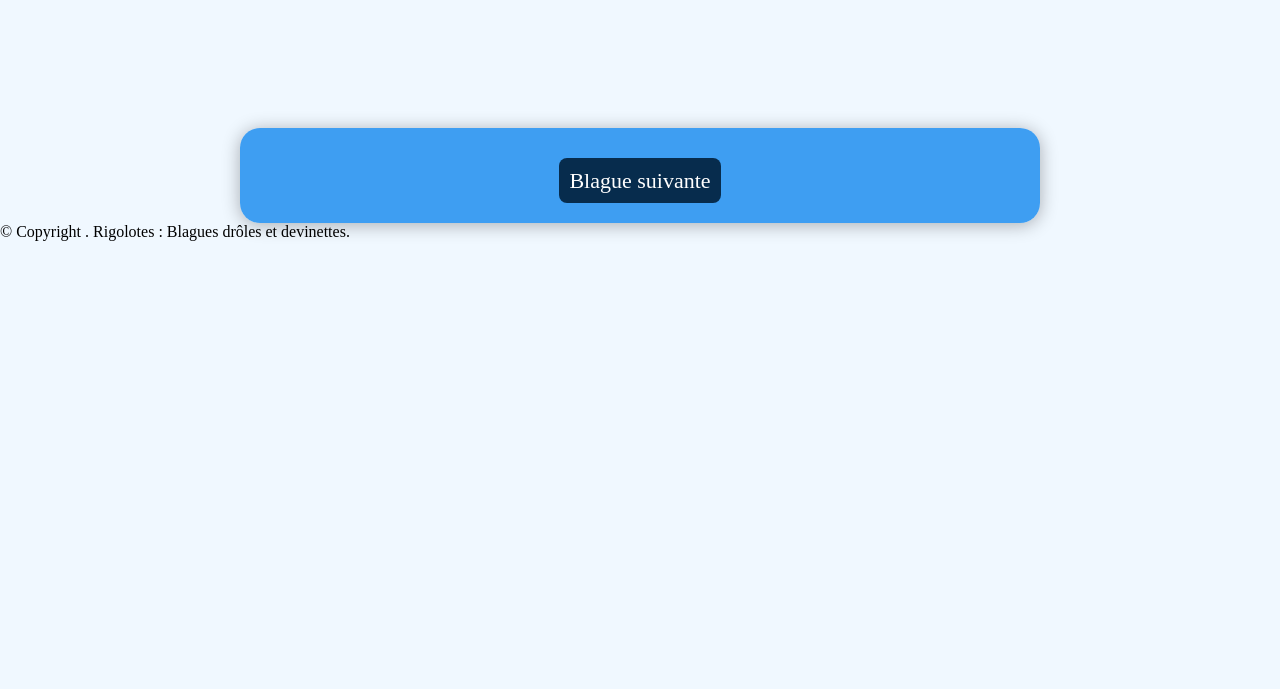
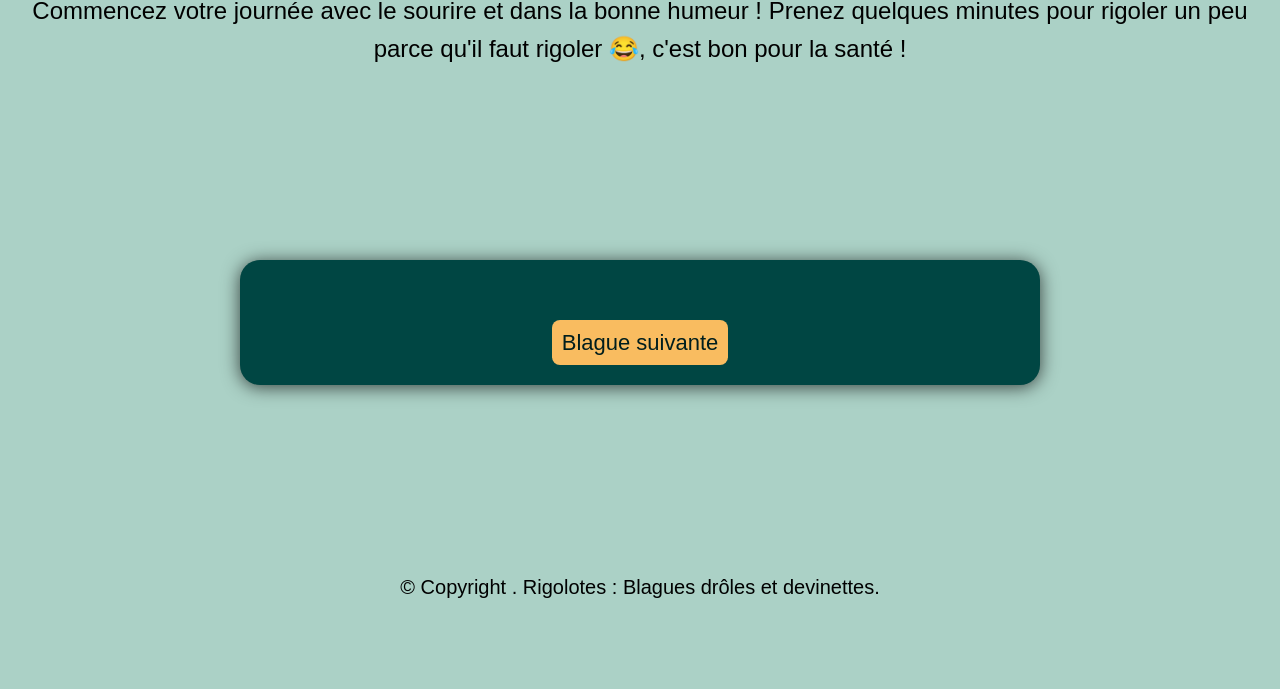
Before and after one commit to aperbet56/random_jokes, a plain HTML site: page index.html in a window 1280 px wide. Shown: the part 151-840 px from the top of the page. After the commit the page ends 800 px from the top, so only its background shows below. Drawn offline with Linux system fonts and the light colour scheme; no server answers; a web font is replaced by a local one.

Commit message:
Amélioration du style + ajout de commentaires css + stylisation du footer

```diff
--- a/style.css
+++ b/style.css
@@ -1,3 +1,7 @@
+/**** Importtaion de la police ****/
+
+@import url('https://fonts.googleapis.com/css2?family=Zalando+Sans+SemiExpanded:ital,wght@0,200..900;1,200..900&display=swap');
+
 /**** Reset ****/
 * {
   margin: 0;
@@ -5,44 +9,86 @@
   box-sizing: border-box;
 }
 
-/**** Style général de la page ****/
+button {
+  border: none;
+  outline: none;
+  font-family: "Zalando Sans SemiExpanded", sans-serif;
+}
+
+/**** body ****/
+
 body {
+  width: 100%;
   min-height: 100vh;
-    background-color: aliceblue;
+  display: flex;
+  flex-direction: column;
+  background-color: #abd1c6;
+  font-family: "Zalando Sans SemiExpanded", sans-serif;
 }
-  header {
+
+/**** header et footer ****/
+
+header,
+footer {
   display: flex;
   justify-content: center;
-    margin-top: 40px;
+  align-items: center;
+  padding: 50px 15px;
+}
+
+/**** header ****/
+
+header {
+  flex-direction: column;
 }
 
 h1 {
   font-size: 30px;
   font-weight: bold;
+  color: #001e1d;
+  margin-bottom: 20px;
+  margin-top: 0;
 }
 
+h1,
+header p {
+  text-align: center;
+}
+
+header p {
+  font-size: 24px;
+  line-height: 1.6;
+}
+
+/**** main ****/
+
 main {
+  display: flex;
+  justify-content: center;
+  align-items: center;
+  flex-grow: 1;
   min-height: 92%;
-   margin-top: 130px;
 }
+
+/**** section ****/
 
 .jokes__app {
   display: flex;
   flex-direction: column;
   justify-content: center;
   align-items: center;
-    margin: 0 auto;
-    font-size: 20px;
-    line-height: 32px;
-    text-align: justify;
   width: 70%;
   min-width: 400px;
   max-width: 800px;
-    background-color: rgba(56, 155, 242, 0.96);
+  margin: 0 auto;
   border-radius: 20px;
   padding: 20px 40px;
-    box-shadow: 0 2px 18px rgba(0, 0, 0, 0.307);
-    cursor: pointer;
+  font-size: 20px;
+  line-height: 1.6;
+  text-align: justify;
+  background-color: #004643;
+  color: #fffffe;
+  box-shadow: 0 2px 18px rgba(0, 0, 0, 0.69);
   transition: all 0.2s ease-in-out;
 }
 
@@ -54,21 +100,43 @@ body {
   font-size: 22px;
 }
 
+h2,
+#content__joke {
+  margin-bottom: 15px;
+}
+
+#content__joke {
+  color: #e8e4e6;
+}
+
 .btn {
   margin-top: 10px;
   font-size: 22px;
   padding: 10px;
   border-radius: 8px;
-    border: none;
-    outline : none;
-    background-color: rgb(7, 44, 77);
-    color: #ffffff;
+  background-color: #f9bc60;
+  color: #001e1d;
+  cursor: pointer;
 }
 
-  /**** Responsive ****/
-  @media screen and (max-width: 444px){
+/**** footer ****/
+
+.footer__text {
+  font-size: 20px;
+  font-weight: 500;
+  text-align: center;
+}
+
+/**** Responsive design version mobile ****/
+
+@media screen and (max-width: 572px) {
+
   h1 {
-        font-size: 22px;
+    font-size: 24px;
+  }
+
+  header p {
+    font-size: 20px;
   }
 
   .jokes__app {
@@ -76,11 +144,10 @@ body {
     min-width: 200px;
     max-width: 400px;
     width: 92%;
-        line-height: 30px;
     border-radius: 15px;
     padding: 15px;
+  }
 
-    }
   h2 {
     font-size: 18px;
   }
```
Lines whose indentation alone changed are shown as unchanged.
